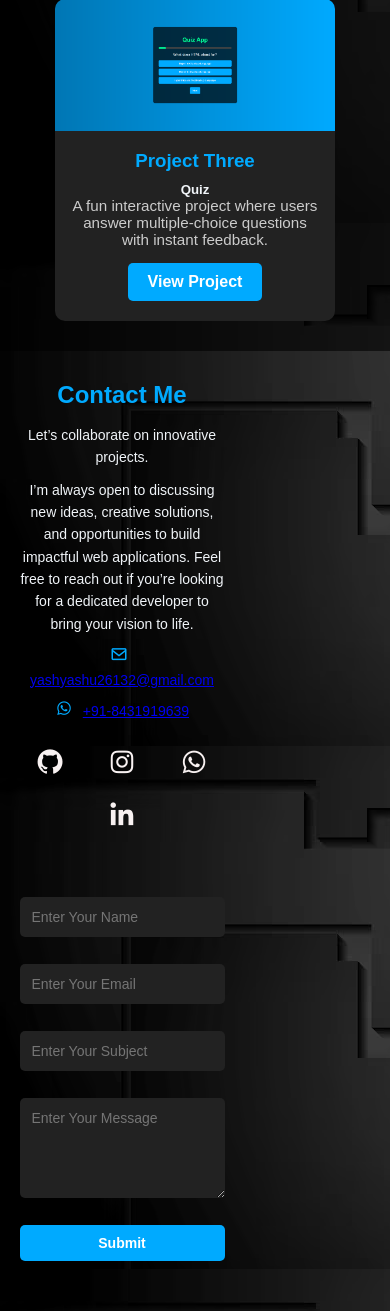
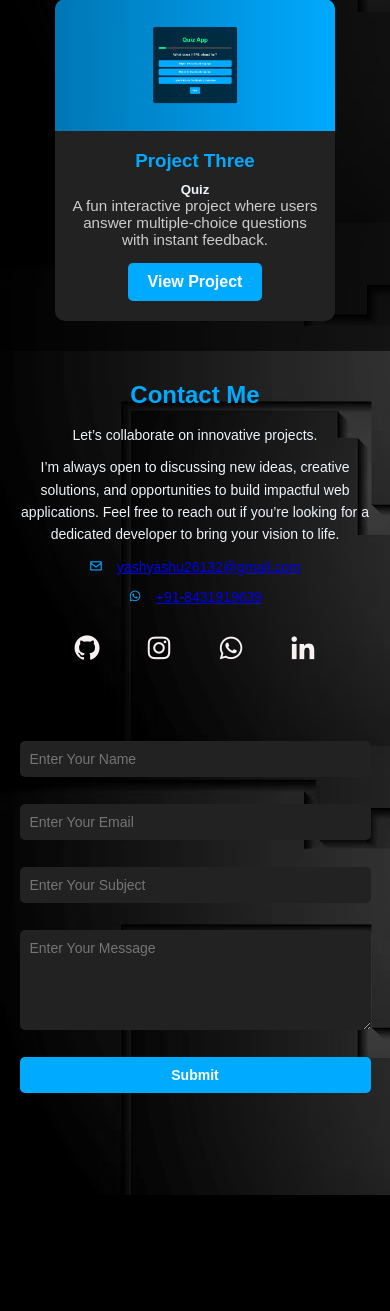
Before and after one commit to yashu10120/portfolio, a Django app: page /contact/ in a window 390 px wide. Shown: the part 3438-4749 px from the top of the page. After the commit the page ends 4633 px from the top, so only its background shows below. Run offline with Django 5.2, Linux system fonts and the light colour scheme.

Commit message:
Fix layout and styles for contact section
Updated contact section styles for better layout and alignment.

```diff
--- a/static/style.css
+++ b/static/style.css
@@ -551,47 +551,47 @@ progress::-webkit-progress-value {
     font-size: 14px !important;
   }
   /* Contact Section */
+  /* Contact Section Fix */
   .contact-section {
+    display: flex;
     flex-direction: column;
+    align-items: center;
+    justify-content: center;
     padding: 30px 5%;
-    gap: 20px;
+    width: 100% !important;
+    margin: 0 auto !important;
+    float: none !important;
   }
 
   .contact-left,
   .contact-right {
-    flex: 1 1 100%;
+    width: 100%;
+    max-width: 400px;
     margin-bottom: 20px;
+    text-align: center;
   }
 
   .contact-left h2 {
     font-size: 1.5em;
-    text-align: center;
     margin-bottom: 15px;
   }
 
   .contact-left p {
     font-size: 14px;
     line-height: 1.6;
-    text-align: center;
     margin-bottom: 10px;
   }
 
   .contact-left .info p {
     font-size: 14px;
     margin-bottom: 8px;
-    text-align: center;
-  }
-
-  .contact-left .info i {
-    font-size: 18px;
-    margin-right: 6px;
   }
 
   .social-icons {
+    display: flex;
     justify-content: center;
+    gap: 12px;
     margin-top: 10px;
-    gap: 12px;
-    display: flex;
     flex-wrap: wrap;
   }
 
@@ -599,15 +599,17 @@ progress::-webkit-progress-value {
     font-size: 22px;
   }
 
-  /* Contact Form */
   .contact-right form {
+    display: flex;
+    flex-direction: column;
     gap: 12px;
   }
 
   .contact-right input,
   .contact-right textarea {
     font-size: 14px;
-    padding: 12px;
+    padding: 10px;
+    width: 100%;
   }
 
   .contact-right button {
```
